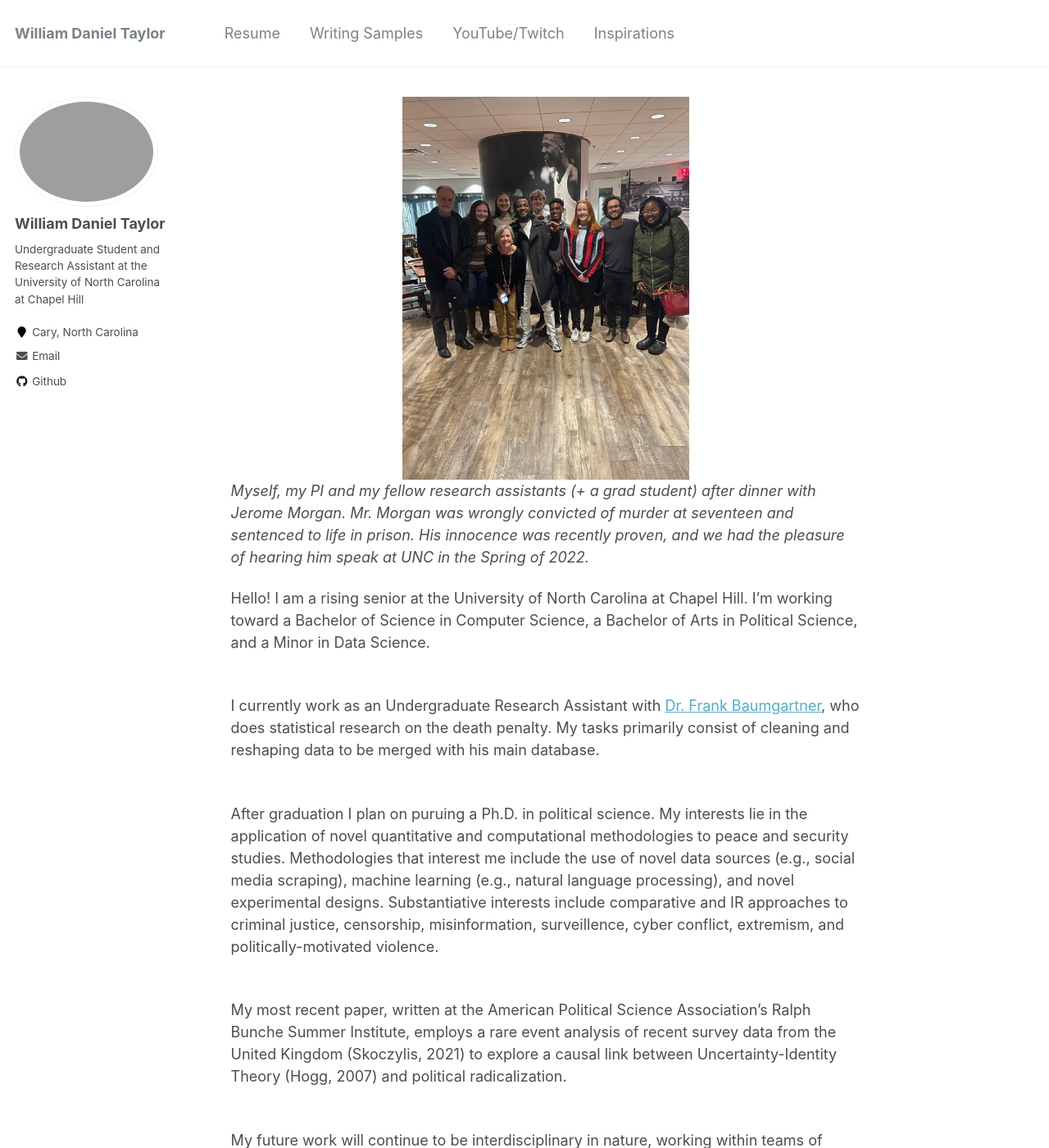
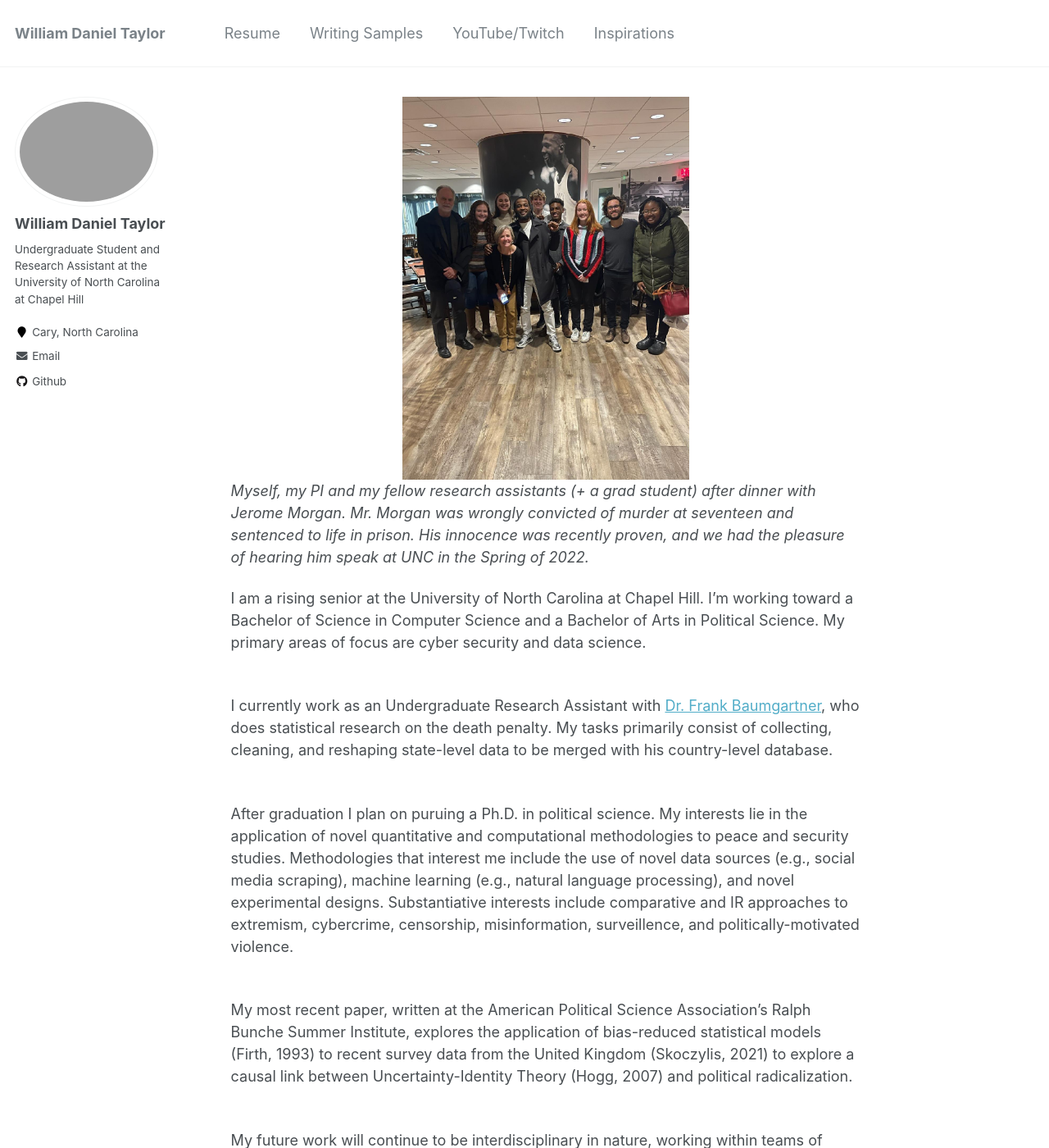
Before and after one commit to wdtaylor30/wdtaylor30.github.io, a Jekyll site: the page built from _pages/about.md, in a window 1280 px wide and 1400 px high. Shown: the whole window at 82% size. Built offline with Jekyll 4.4.1, drawn with Linux system fonts in a browser that asks for light colours.

Commit message:
update about.md

```diff
--- a/_pages/about.md
+++ b/_pages/about.md
@@ -11,12 +11,12 @@ redirect_from:
 
 *Myself, my PI and my fellow research assistants (+ a grad student) after dinner with Jerome Morgan. Mr. Morgan was wrongly convicted of murder at seventeen and sentenced to life in prison. His innocence was recently proven, and we had the pleasure of hearing him speak at UNC in the Spring of 2022.*
 
-Hello! I am a rising senior at the University of North Carolina at Chapel Hill. I'm working toward a Bachelor of Science in Computer Science, a Bachelor of Arts in Political Science, and a Minor in Data Science. <br> <br>
+I am a rising senior at the University of North Carolina at Chapel Hill. I'm working toward a Bachelor of Science in Computer Science and a Bachelor of Arts in Political Science. My primary areas of focus are cyber security and data science. <br> <br>
 
-I currently work as an Undergraduate Research Assistant with [Dr. Frank Baumgartner](https://fbaum.unc.edu/), who does statistical research on the death penalty. My tasks primarily consist of cleaning and reshaping data to be merged with his main database. <br> <br>
+I currently work as an Undergraduate Research Assistant with [Dr. Frank Baumgartner](https://fbaum.unc.edu/), who does statistical research on the death penalty. My tasks primarily consist of collecting, cleaning, and reshaping state-level data to be merged with his country-level database. <br> <br>
 
-After graduation I plan on puruing a Ph.D. in political science. My interests lie in the application of novel quantitative and computational methodologies to peace and security studies. Methodologies that interest me include the use of novel data sources (e.g., social media scraping), machine learning (e.g., natural language processing), and novel experimental designs. Substantiative interests include comparative and IR approaches to criminal justice, censorship, misinformation, surveillence, cyber conflict, extremism, and politically-motivated violence.<br><br>
+After graduation I plan on puruing a Ph.D. in political science. My interests lie in the application of novel quantitative and computational methodologies to peace and security studies. Methodologies that interest me include the use of novel data sources (e.g., social media scraping), machine learning (e.g., natural language processing), and novel experimental designs. Substantiative interests include comparative and IR approaches to extremism, cybercrime, censorship, misinformation, surveillence, and politically-motivated violence.<br><br>
 
-My most recent paper, written at the American Political Science Association's Ralph Bunche Summer Institute, employs a rare event analysis of recent survey data from the United Kingdom (Skoczylis, 2021) to explore a causal link between Uncertainty-Identity Theory (Hogg, 2007) and political radicalization.<br> <br>
+My most recent paper, written at the American Political Science Association's Ralph Bunche Summer Institute, explores the application of bias-reduced statistical models (Firth, 1993) to recent survey data from the United Kingdom (Skoczylis, 2021) to explore a causal link between Uncertainty-Identity Theory (Hogg, 2007) and political radicalization.<br> <br>
 
 My future work will continue to be interdisciplinary in nature, working within teams of scholars from different backgrounds to push the boundaries of computation in social science. I'm also interested in the ethics behind empirical studies. As I continute to do quantitative research, I'm obligated to become a responsible user and consumer of data. To that end, I'm interested in tackling issues of algorithmic bias, in academia as well as in industry.
```
